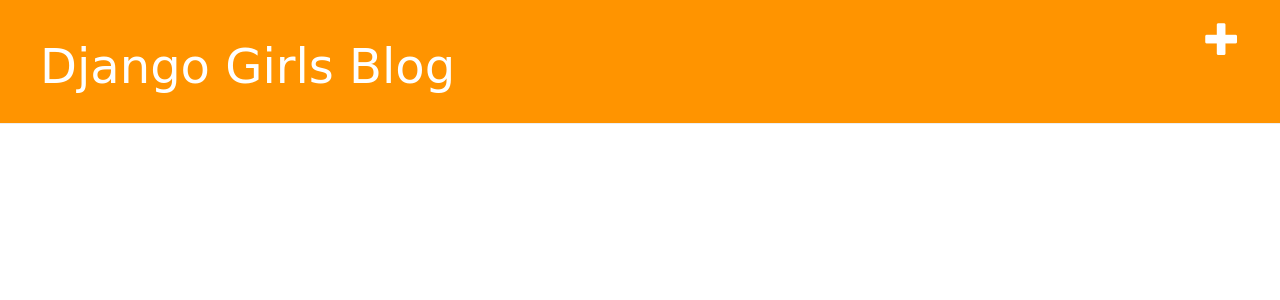
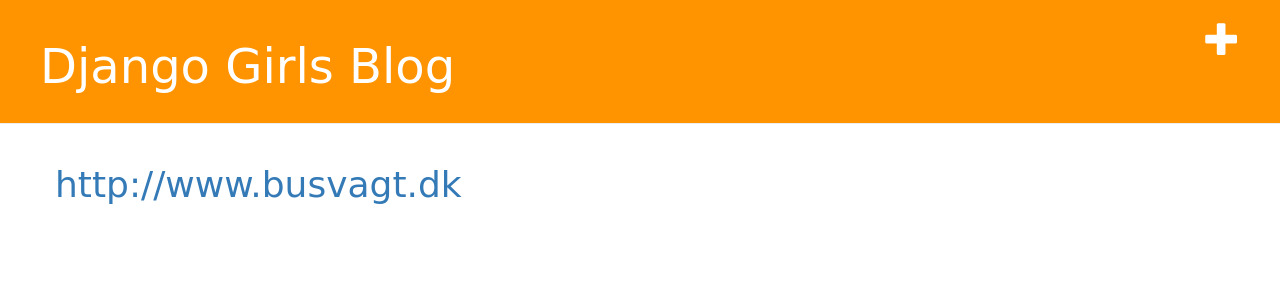
Before and after one commit to larsbauerj/my-first-blog, a Django app: page / in a window 1280 px wide. Shown: the top 300 px of the page. Run offline with Django 3.2, Linux system fonts and the light colour scheme; data that the repository does not hold is empty; some libraries are stand-ins or nearby versions.

Commit message:
Installed link to busvagt.dk

```diff
--- a/blog/templates/blog/base.html
+++ b/blog/templates/blog/base.html
@@ -19,5 +19,8 @@
             </div>
         </div>
     </div>
+    <div class="content container">
+      <h1><a href="http://www.busvagt.dk">http://www.busvagt.dk</a></h1>
+    </div>
 </body>
 </html>
```
